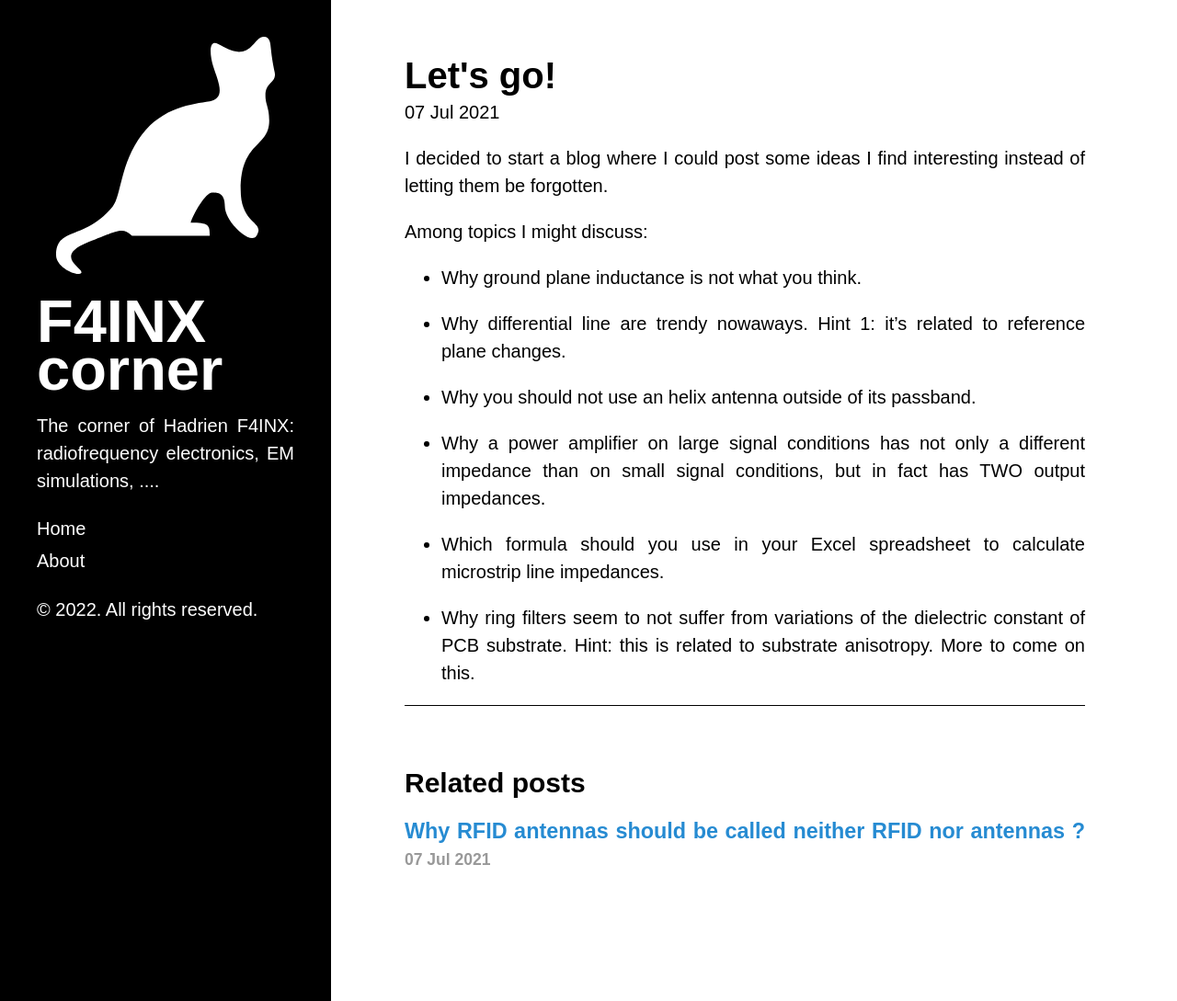
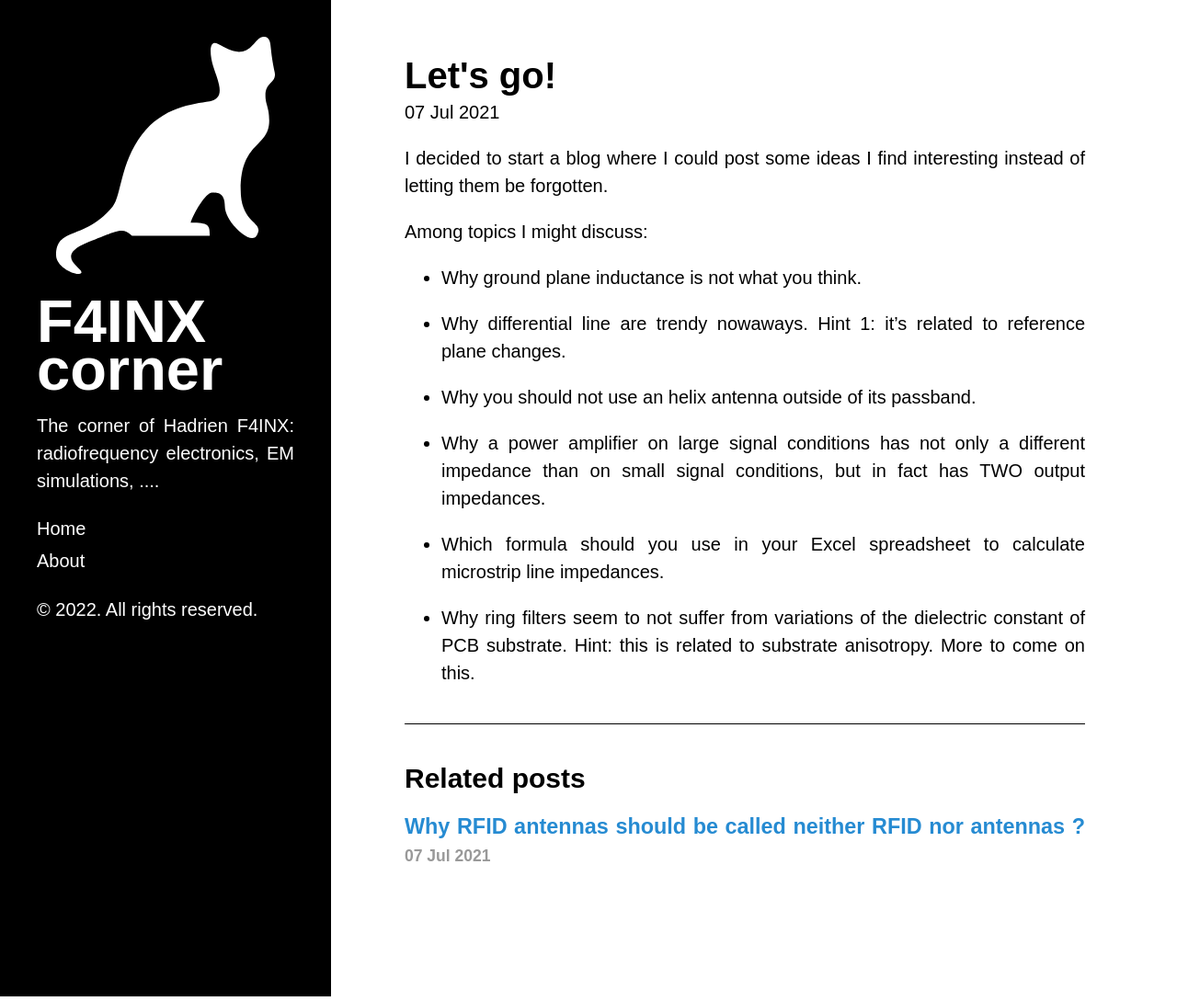
Before and after one commit to thadrien/Zview.github.io, a Jekyll site: the page built from _posts/2021-07-07-let-s-go.md, in a window 1280 px wide. Shown: the whole page at 92% size. Built offline with Jekyll 4.4.1, drawn with Linux system fonts in a browser that asks for light colours.

Commit message:
Related posts section spacing.

```diff
--- a/public/css/f4inx.css
+++ b/public/css/f4inx.css
@@ -196,10 +196,10 @@ a.sidebar-nav-item:focus {
 /* Each page is wrapped in `.page` and is only used on the page layout.     */
 /****************************************************************************/
 
-/* .page,
+.page,
 .post {
-  margin-bottom: 4em;
-} */
+  margin-bottom: 2em;
+}
 
 /* Blog post or page title */
 .page-title,
@@ -222,6 +222,9 @@ a.sidebar-nav-item:focus {
   padding-top: 2rem;
   padding-bottom: 2rem;
   border-top: 1px solid black;
+}
+.related h2 {
+  margin-top: 0;
 }
 .related-posts {
   padding-left: 0;
```
